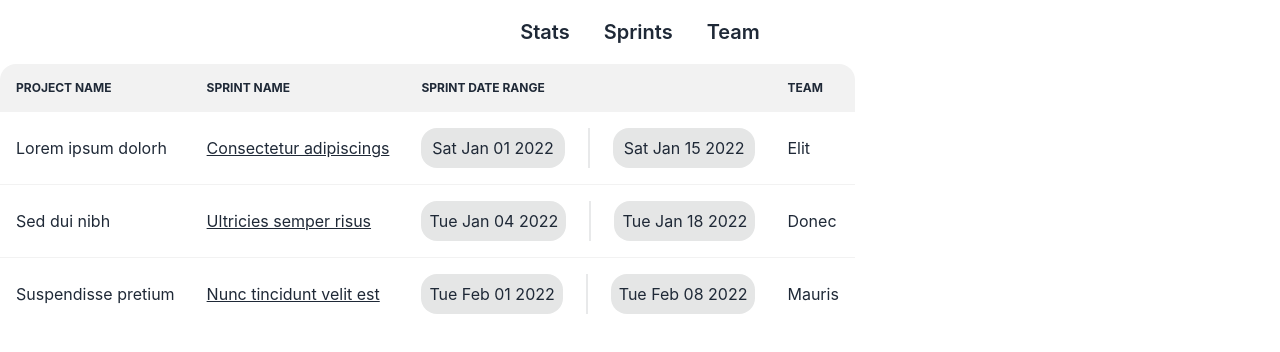
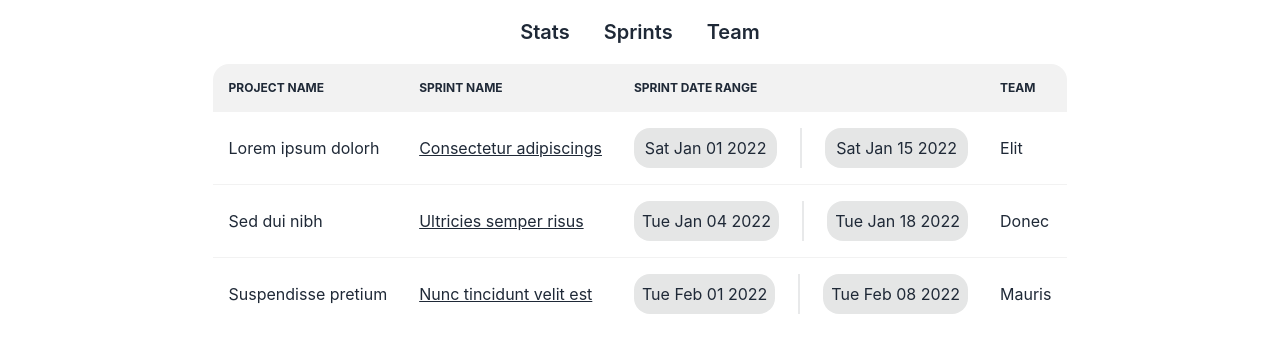
Before and after one commit to malex37/marathon, a React (Create React App) app: page / in a window 1280 px wide. Shown: the top 352 px of the page. Built offline with nearby package versions, Linux system fonts and the light colour scheme.

Commit message:
Centered stats table and replaced <a> with router <Link> in row component

```diff
--- a/src/components/Stats.tsx
+++ b/src/components/Stats.tsx
@@ -4,7 +4,7 @@ import UserDashboard from "./display/UserDashboard";
 
 export default class Stats extends React.Component {
     render() {
-      return <div className="flex flex-col">
+      return <div className="flex flex-col items-center">
         <UserDashboard></UserDashboard>
       </div>;
     };
--- a/src/components/display/SprintStatsRow.tsx
+++ b/src/components/display/SprintStatsRow.tsx
@@ -1,4 +1,5 @@
 import React from "react";
+import { Link } from "react-router-dom";
 import { DateRange as DateRangeType } from "../../models/DateRange";
 import DateRange from "./DateRange";
 
@@ -22,7 +23,7 @@ export default class SprintStatsRow extends React.Component<SprintStatsRowProps,
     return(
     <tr className="hover">
       <td>{ this.props.projectName }</td>
-      <td><a className="link" href={`/sprints/${this.props.sprintName}`}>{ this.props.sprintName }</a></td>
+      <td><Link className="link" to={`/sprints/${this.props.sprintName}`}>{ this.props.sprintName }</Link></td>
       <td>
       <DateRange
         startDate={ this.props.sprintDateRange.startDate.toDateString() }
```
